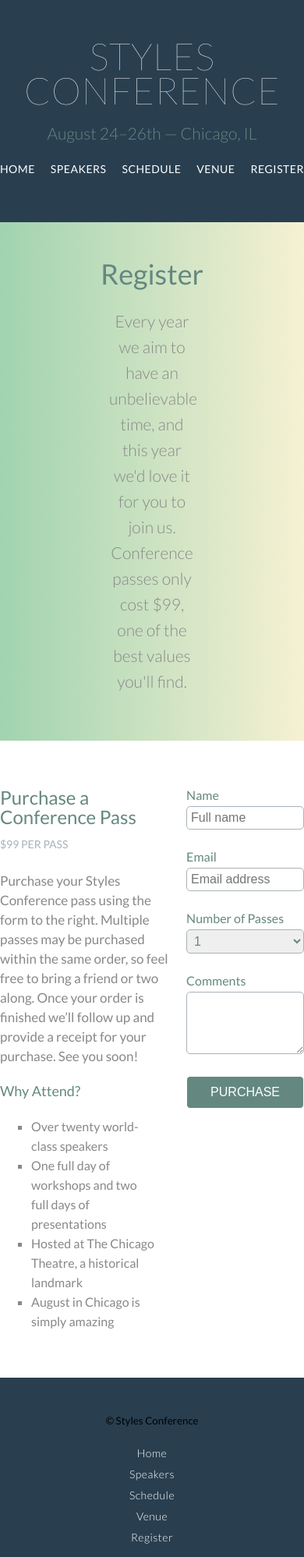
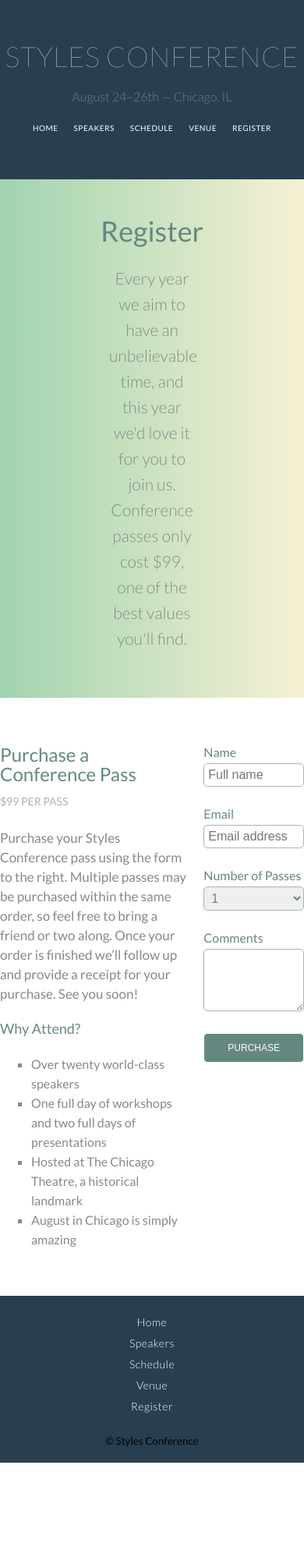
Before and after one commit to Denizka79/styles-conference, a plain HTML site: page register.html in a window 390 px wide. Shown: the top 1997 px of the page at 78% size. After the commit the page ends 1876 px from the top, so only its background shows below. Drawn offline with Linux system fonts and the light colour scheme.

Commit message:
Finish mobile layout for main page

```diff
--- a/css/styles.css
+++ b/css/styles.css
@@ -527,11 +527,6 @@ textarea {
         width: 100%;
     }
 
-    .nav-bottom {
-        justify-content: center;
-        flex-direction: column;
-    }
-
     .teaser-one, .teaser-two, .teaser-three {
         width: 100%;
     }
@@ -566,10 +561,39 @@ textarea {
         padding-top: 20px;
         padding-bottom: 20px;
     }
+}
+
+@media (max-width: 768px) {
+    .logo {
+        font-size: 36px;
+    }
+
+    .dates {
+        font-size: 16px;
+    }
+
+    .nav-top {
+        font-size: 10px;
+    }
+
+    .nav-bottom {
+        justify-content: center;
+        flex-direction: column;
+    }
+
+    .header-bottom-title {
+        font-size: 28px;
+    }
+
+    .btn {
+        font-size: 12px;
+    }
 
     .footer-container {
-        flex-direction: column;
+        flex-direction: column-reverse;
         justify-content: center;
+        padding-top: 0;
+        padding-bottom: 20px;
     }
 
     .footer-left {
@@ -584,5 +608,10 @@ textarea {
     .nav-bottom {
         padding-left: 0;
         margin-top: 20px;
+        margin-bottom: 20px;
+    }
+
+    .header-bottom-paragraph {
+        font-size: 18px;
     }
 }
```
